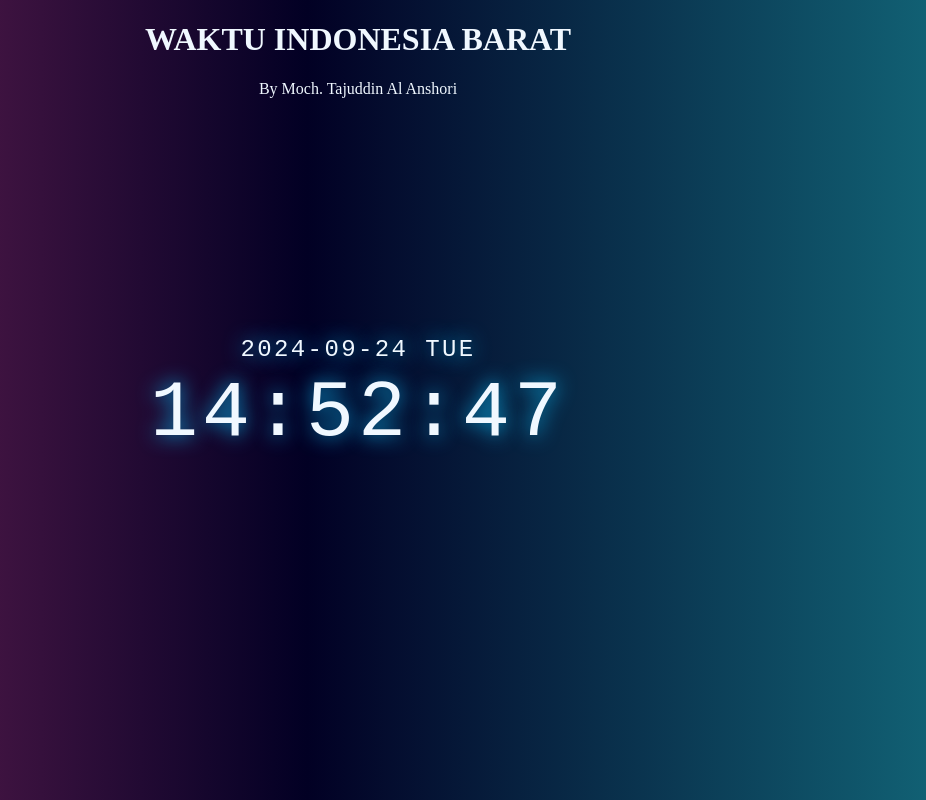
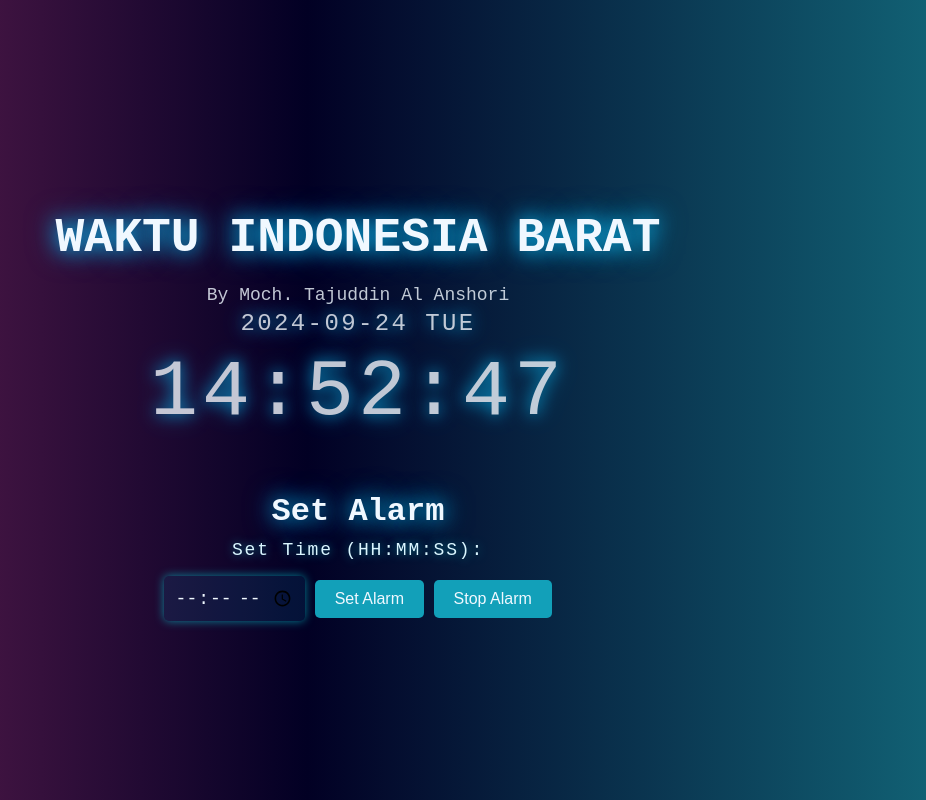
Before and after one commit to TajuddinAlAnshori/alarm-panic, a plain HTML site: page index.html in a window 1280 px wide. Shown: the whole page, without its empty margins (282-1208 px from the left). Drawn offline with Linux system fonts and the light colour scheme.

Commit message:
update-time

```diff
--- a/index.html
+++ b/index.html
@@ -1,11 +1,5 @@
 <!DOCTYPE html>
 <html lang="en">
-    <!--
-
-    @Programith
-
-    //-->
-
     <head>
         <meta charset="utf-8">
         <link rel="stylesheet" href="style.css">
@@ -18,8 +12,24 @@
             <p id="time"></p>
         </div>
 
+        <div class="alarm">
+            <h2>Set Alarm</h2>
+            <label for="alarmTime">Set Time (HH:MM:SS):</label>
+            <input type="time" id="alarmTime" required>
+            <button onclick="setAlarm()">Set Alarm</button>
+            <button onclick="stopAlarm()">Stop Alarm</button>
+            <p id="alarmMessage"></p>
+        </div>
+
+        <!-- Audio element for alarm sound -->
+        <audio id="alarmSound" src="alarm.mp3" preload="auto"></audio>
+
         <script>
             const WEEK = ["SUN", "MON", "TUE", "WED", "THU", "FRI", "SAT"];
+            let alarmTime = null; // To store the alarm time
+            let alarmSet = false;
+            const alarmSound = document.getElementById("alarmSound");
+            alarmSound.loop = true; // Set audio to loop
 
             function updateTime() {
                 var now = new Date();
@@ -34,6 +44,34 @@
                     zeroPadding(now.getMonth() + 1, 2) + "-" +
                     zeroPadding(now.getDate(), 2) + " " +
                     WEEK[now.getDay()];
+
+                // Check if it's time to trigger the alarm
+                if (alarmSet && alarmTime === zeroPadding(now.getHours(), 2) + ":" + zeroPadding(now.getMinutes(), 2) + ":" + zeroPadding(now.getSeconds(), 2)) {
+                    triggerAlarm();
+                }
+            }
+
+            function setAlarm() {
+                let inputTime = document.getElementById("alarmTime").value;
+                if (inputTime) {
+                    alarmTime = inputTime + ":00"; // Add seconds as 00 to match the format HH:MM:SS
+                    alarmSet = true;
+                    document.getElementById("alarmMessage").innerText = "Alarm set for " + alarmTime;
+                } else {
+                    alert("Please enter a valid time.");
+                }
+            }
+
+            function triggerAlarm() {
+                alarmSet = false; // Reset the alarm
+                alarmSound.play(); // Play the alarm sound
+                document.getElementById("alarmMessage").innerText = "ALARM! Time reached: " + alarmTime;
+            }
+
+            function stopAlarm() {
+                alarmSound.pause(); // Stop the alarm sound
+                alarmSound.currentTime = 0; // Reset audio to the beginning
+                document.getElementById("alarmMessage").innerText = "Alarm stopped.";
             }
 
             updateTime();
--- a/style.css
+++ b/style.css
@@ -1,47 +1,125 @@
-/*
-
-@Programith
-
-*/
+/* @Programith */
 
 html {
     height: 100%;
     background: linear-gradient(90deg, rgba(66,20,66,1) 20%, rgba(2,0,36,1) 46%, rgba(18,103,121,1) 98%);
+    font-family: "Share Tech Mono", monospace;
+    display: flex;
+    justify-content: center;
+    align-items: center;
+    overflow: hidden;
+    margin: 0;
+    padding: 0;
 }
 
 h1{
     text-align: center;
     color: aliceblue;
-}
-p{
-    text-align: center;
-    color: aliceblue
-    ;
+    font-size: 48px;
+    margin-bottom: 20px;
+    text-shadow: 0 0 10px #fff, 0 0 20px rgba(255, 255, 255, 0.2);
+    animation: glow 2s ease-in-out infinite alternate;
 }
 
 p {
+    text-align: center;
+    color: aliceblue;
     margin: 0;
     padding: 0;
+    font-size: 18px;
+    opacity: 0.8;
 }
 
 .clock {
-    font-family: "Share Tech Mono", monospace;
     text-align: center;
-    position: absolute;
-    left: 50%;
-    top: 50%;
-    transform: translate(-50%, -50%);
+    position: relative;
     color: #daf6ff;
-    text-shadow: 0 0 20px #0aafe6, 0 0 20px rgba(10, 175, 230, 0);
+    text-shadow: 0 0 30px #0aafe6, 0 0 20px rgba(10, 175, 230, 0.5);
+    animation: glow 2s ease-in-out infinite alternate;
 }
 
 #time {
     letter-spacing: 0.05em;
     font-size: 80px;
     padding: 5px 0;
+    transition: all 0.3s ease-in-out;
 }
 
 #date {
     letter-spacing: 0.1em;
     font-size: 24px;
+    padding: 5px 0;
+    transition: all 0.3s ease-in-out;
 }
+
+/* Alarm Styling */
+.alarm {
+    margin-top: 50px;
+    text-align: center;
+}
+
+.alarm h2 {
+    color: aliceblue;
+    font-size: 32px;
+    margin-bottom: 10px;
+    text-shadow: 0 0 10px rgba(255, 255, 255, 0.5);
+    animation: glow 2s ease-in-out infinite alternate;
+}
+
+.alarm label {
+    display: block;
+    margin-bottom: 10px;
+    font-size: 18px;
+    color: #daf6ff;
+    text-shadow: 0 0 10px rgba(0, 255, 255, 0.5);
+    letter-spacing: 0.1em;
+}
+
+.alarm input {
+    font-size: 18px;
+    padding: 10px;
+    border: none;
+    outline: none;
+    border-radius: 5px;
+    box-shadow: 0 0 10px rgba(0, 255, 255, 0.5);
+    background-color: rgba(10, 175, 230, 0.1);
+    color: aliceblue;
+    text-align: center;
+    transition: box-shadow 0.3s ease-in-out;
+}
+
+.alarm input:focus {
+    box-shadow: 0 0 20px rgba(0, 255, 255, 1);
+}
+
+.alarm button {
+    margin-top: 10px;
+    padding: 10px 20px;
+    border: none;
+    border-radius: 5px;
+    background-color: #12a0b9;
+    color: aliceblue;
+    font-size: 16px;
+    cursor: pointer;
+    transition: background-color 0.3s ease-in-out, box-shadow 0.3s ease-in-out;
+}
+
+.alarm button:hover {
+    background-color: #0a7d8f;
+    box-shadow: 0 0 15px rgba(0, 255, 255, 0.7);
+}
+
+/* Glow animation */
+@keyframes glow {
+    from {
+        text-shadow: 0 0 10px #0aafe6, 0 0 20px rgba(10, 175, 230, 0.5);
+    }
+    to {
+        text-shadow: 0 0 30px #0aafe6, 0 0 40px rgba(10, 175, 230, 0.7);
+    }
+}
+
+/* Smooth transition for changing time */
+#time, #date {
+    transition: all 0.5s ease;
+}
```
Also changed, not shown: 1 other file. Lines whose indentation alone changed are shown as unchanged.
